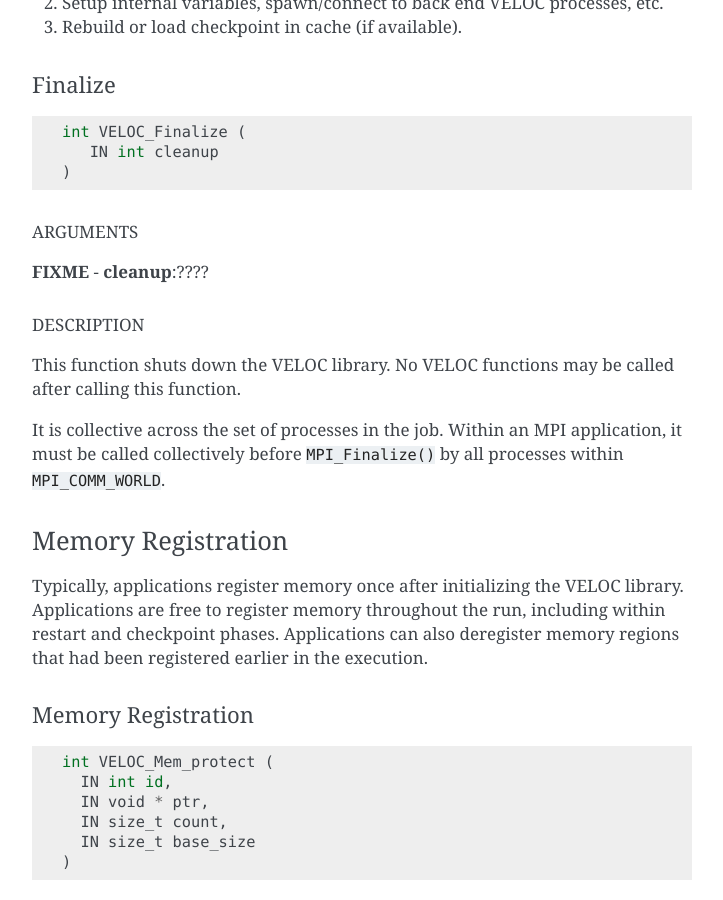
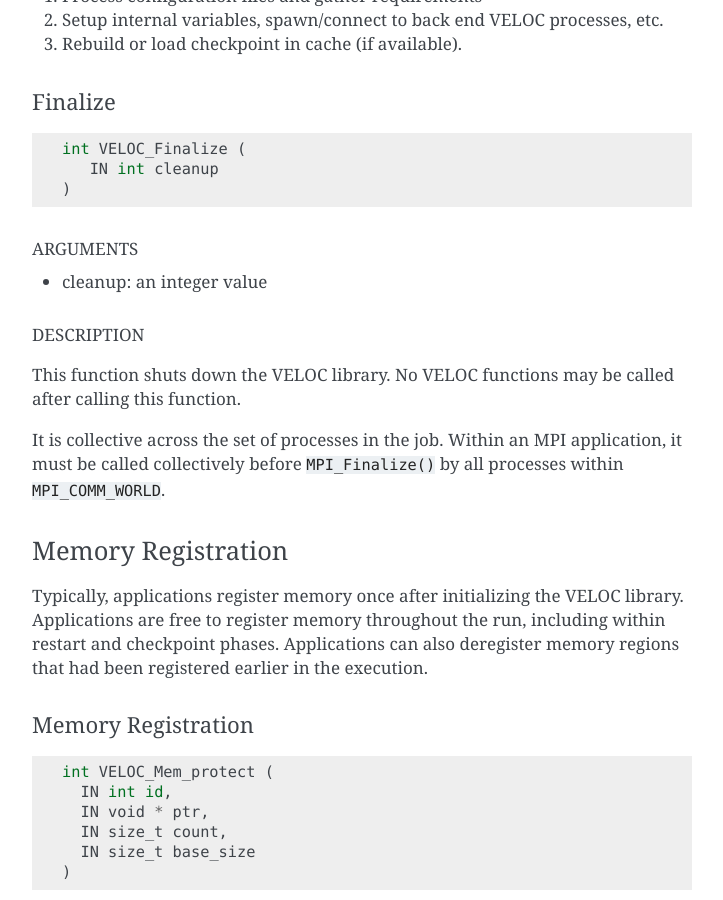
Before and after one commit to ECP-VeloC/VELOC, a Sphinx documentation site: the page built from docs/api.rst, in a window 1280 px wide and 900 px high, scrolled down 1899 px. Shown: the whole window, without its empty margins (388-1111 px from the left). Built offline with Sphinx 7.4.7, drawn with Linux system fonts in a browser that asks for light colours; pages that are not in the unit, such as notebooks, are missing from menus.

Commit message:
Update api.rst

```diff
--- a/docs/api.rst
+++ b/docs/api.rst
@@ -65,6 +65,7 @@ Who should use this document?
 -----------------------------
 
 | This document is a draft version and is subject to changes.
+
 | This document is intended for users who wish to use the VELOC software
   for checkpoint restart. The document discusses the VELOC API.
 
@@ -161,7 +162,7 @@ Finalize
 ARGUMENTS
 '''''''''
 
-**FIXME** - **cleanup**:????
+- cleanup: an integer value
 
 .. _description-1:
 
```
